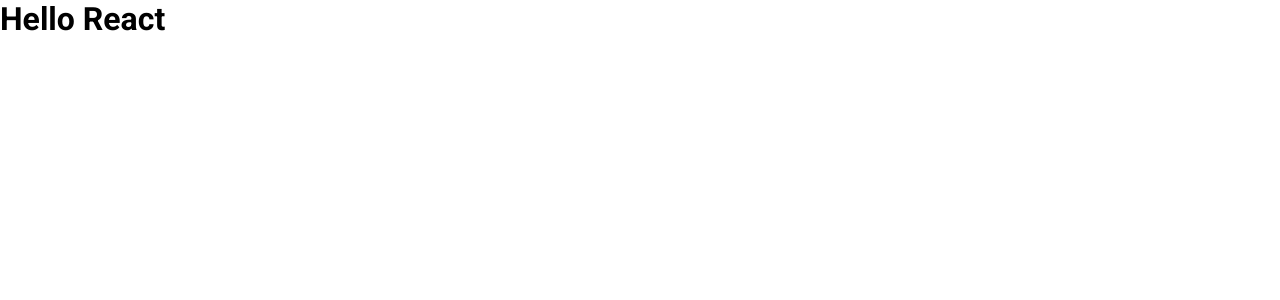
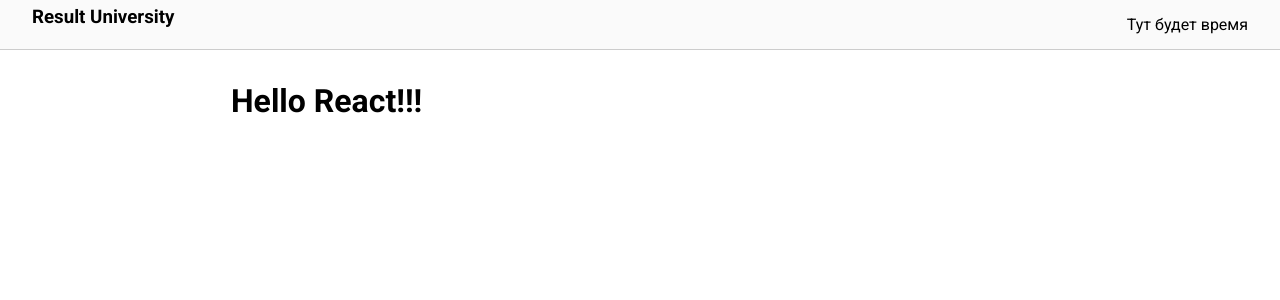
Before and after one commit to spezdmtest/react_basic_course, a React (Vite) app: page / in a window 1280 px wide. Shown: the top 300 px of the page. Built offline with nearby package versions, Linux system fonts and the light colour scheme.

Commit message:
add header

```diff
--- a/src/App.jsx
+++ b/src/App.jsx
@@ -1,9 +1,14 @@
-function App() {
+
+export default function App() {
   return (
     <div>
-      <h1>Hello React</h1>
+      <header>
+        <h3>Result University</h3>
+        <span>Тут будет время</span>
+      </header>
+      <main>
+        <h1>Hello React!!!</h1>
+      </main>
     </div>
   )
 }
-
-export default App
```
